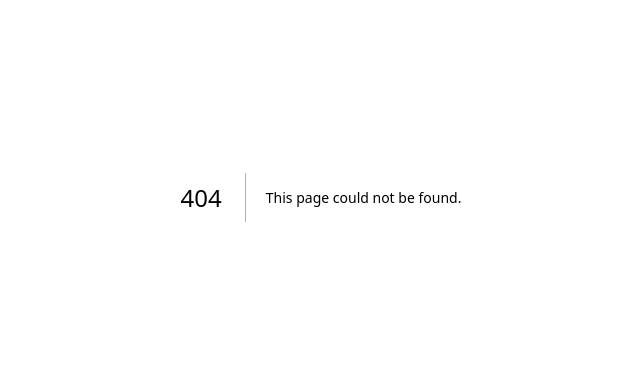
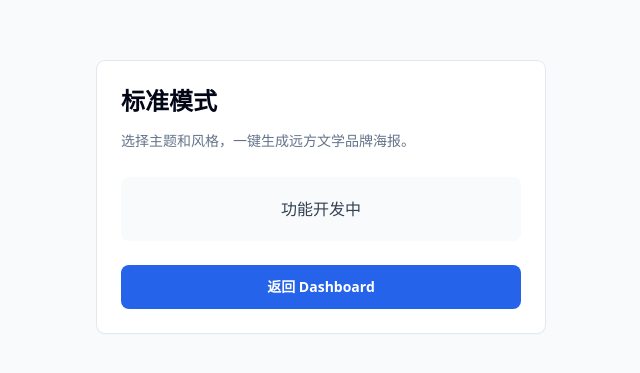
Before and after one commit to EricEEEEEEE/yuanfang-design, a Next.js app: page /standard in a window 1280 px wide. Before the commit this address had no page. Shown: the part 203-576 px from the top of the page, without its empty margins (319-959 px from the left). Built offline with nearby package versions, Linux system fonts and the light colour scheme.

Commit message:
Add placeholder mode pages

```diff
--- /dev/null
+++ b/src/app/(routes)/history/page.tsx
@@ -0,0 +1,21 @@
+export default function HistoryPage() {
+  return (
+    <main className="flex min-h-screen items-center justify-center bg-slate-50 px-4 py-10">
+      <section className="w-full max-w-md rounded-lg bg-white p-6 shadow-sm ring-1 ring-slate-200">
+        <h1 className="text-2xl font-semibold text-slate-950">生成记录</h1>
+        <p className="mt-3 text-sm leading-6 text-slate-500">
+          查看历史生成图片和下载记录。
+        </p>
+        <div className="mt-6 rounded-lg bg-slate-50 px-4 py-5 text-center">
+          <p className="text-base font-medium text-slate-700">功能开发中</p>
+        </div>
+        <a
+          className="mt-6 block rounded-lg bg-blue-600 px-4 py-3 text-center text-sm font-semibold text-white transition hover:bg-blue-700"
+          href="/dashboard"
+        >
+          返回 Dashboard
+        </a>
+      </section>
+    </main>
+  );
+}
--- /dev/null
+++ b/src/app/(routes)/optimize/page.tsx
@@ -0,0 +1,21 @@
+export default function OptimizePage() {
+  return (
+    <main className="flex min-h-screen items-center justify-center bg-slate-50 px-4 py-10">
+      <section className="w-full max-w-md rounded-lg bg-white p-6 shadow-sm ring-1 ring-slate-200">
+        <h1 className="text-2xl font-semibold text-slate-950">优化模式</h1>
+        <p className="mt-3 text-sm leading-6 text-slate-500">
+          上传课堂照片，快速美化并加上品牌包装。
+        </p>
+        <div className="mt-6 rounded-lg bg-slate-50 px-4 py-5 text-center">
+          <p className="text-base font-medium text-slate-700">功能开发中</p>
+        </div>
+        <a
+          className="mt-6 block rounded-lg bg-blue-600 px-4 py-3 text-center text-sm font-semibold text-white transition hover:bg-blue-700"
+          href="/dashboard"
+        >
+          返回 Dashboard
+        </a>
+      </section>
+    </main>
+  );
+}
--- /dev/null
+++ b/src/app/(routes)/standard/page.tsx
@@ -0,0 +1,21 @@
+export default function StandardPage() {
+  return (
+    <main className="flex min-h-screen items-center justify-center bg-slate-50 px-4 py-10">
+      <section className="w-full max-w-md rounded-lg bg-white p-6 shadow-sm ring-1 ring-slate-200">
+        <h1 className="text-2xl font-semibold text-slate-950">标准模式</h1>
+        <p className="mt-3 text-sm leading-6 text-slate-500">
+          选择主题和风格，一键生成远方文学品牌海报。
+        </p>
+        <div className="mt-6 rounded-lg bg-slate-50 px-4 py-5 text-center">
+          <p className="text-base font-medium text-slate-700">功能开发中</p>
+        </div>
+        <a
+          className="mt-6 block rounded-lg bg-blue-600 px-4 py-3 text-center text-sm font-semibold text-white transition hover:bg-blue-700"
+          href="/dashboard"
+        >
+          返回 Dashboard
+        </a>
+      </section>
+    </main>
+  );
+}
```
